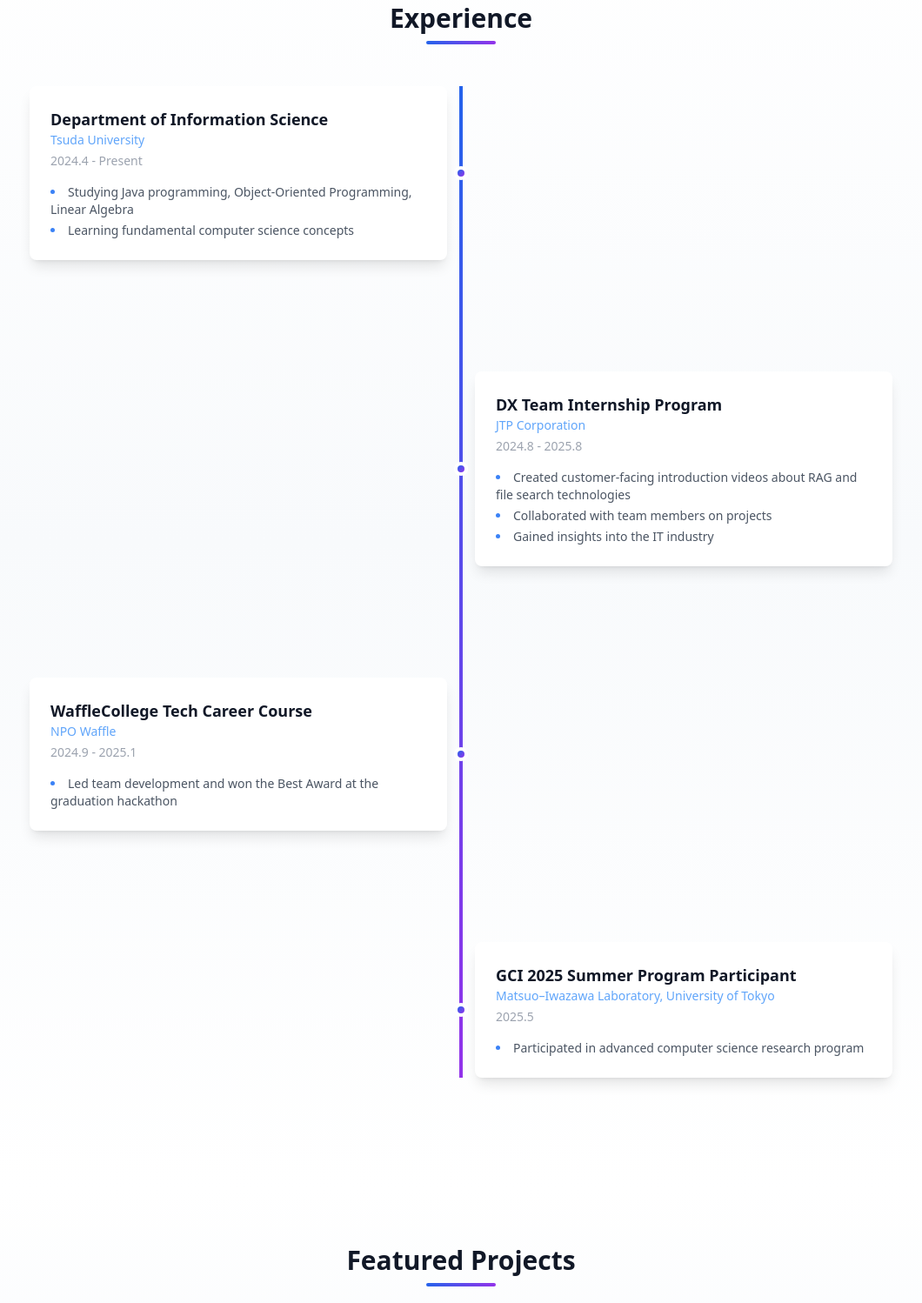
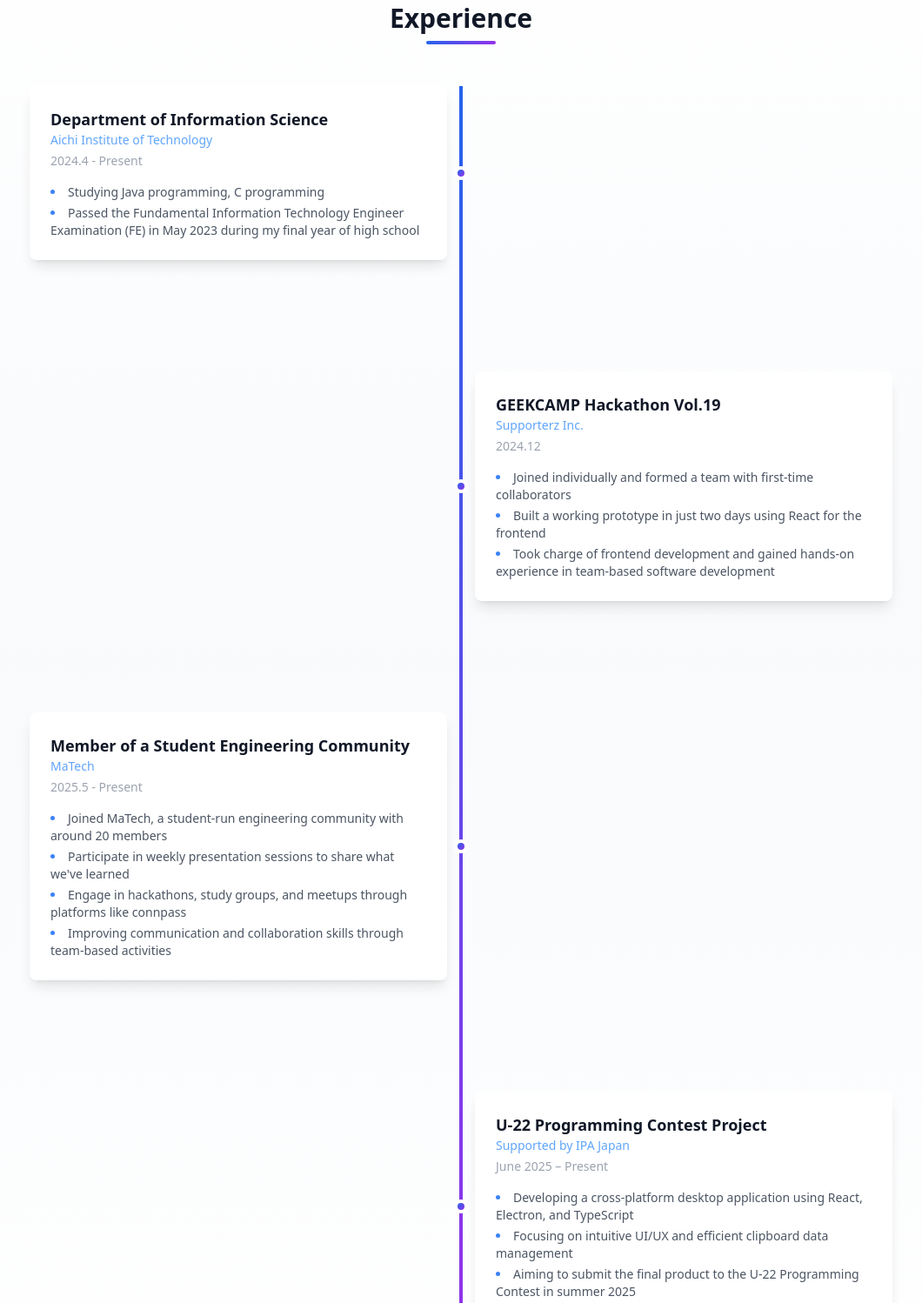
Before and after one commit to kopo-k/my-portfolio, an Astro site: page / in a window 1280 px wide. Shown: the part 1558-3056 px from the top of the page at 87% size, without its empty margins (110-1170 px from the left). Built offline with nearby package versions, Linux system fonts and the light colour scheme; Astro itself is replaced by a stand-in of ours; no server answers.

Commit message:
fix: experienceのダミーテキストを修正

```diff
--- a/src/components/Experience.astro
+++ b/src/components/Experience.astro
@@ -2,39 +2,46 @@
 const experienceItems = [
   {
     title: "Department of Information Science",
-    org: "Tsuda University",
+    org: "Aichi Institute of Technology",
     period: "2024.4 - Present",
     details: [
-      "Studying Java programming, Object-Oriented Programming, Linear Algebra",
-      "Learning fundamental computer science concepts"
+      "Studying Java programming, C programming",
+      "Passed the Fundamental Information Technology Engineer Examination (FE) in May 2023 during my final year of high school"
     ],
   },
   {
-    title: "DX Team Internship Program",
-    org: "JTP Corporation",
-    period: "2024.8 - 2025.8",
+    title: "GEEKCAMP Hackathon Vol.19",
+    org: "Supporterz Inc.",
+    period: "2024.12",
     details: [
-      "Created customer-facing introduction videos about RAG and file search technologies",
-      "Collaborated with team members on projects",
-      "Gained insights into the IT industry"
+      "Joined individually and formed a team with first-time collaborators",
+      "Built a working prototype in just two days using React for the frontend",
+      "Took charge of frontend development and gained hands-on experience in team-based software development",
     ],
   },
   {
-    title: "WaffleCollege Tech Career Course",
-    org: "NPO Waffle",
-    period: "2024.9 - 2025.1",
-    details: [
-      "Led team development and won the Best Award at the graduation hackathon"
+  title: "Member of a Student Engineering Community",
+  org: "MaTech",
+  period: "2025.5 - Present",
+  details: [
+      "Joined MaTech, a student-run engineering community with around 20 members",
+      "Participate in weekly presentation sessions to share what we've learned",
+      "Engage in hackathons, study groups, and meetups through platforms like connpass",
+      "Improving communication and collaboration skills through team-based activities"
     ],
   },
+
   {
-    title: "GCI 2025 Summer Program Participant",
-    org: "Matsuo–Iwazawa Laboratory, University of Tokyo",
-    period: "2025.5",
+    title: "U-22 Programming Contest Project",
+    org: "Supported by IPA Japan",
+    period: "June 2025 – Present",
     details: [
-      "Participated in advanced computer science research program"
-    ],
-  },
+      "Developing a cross-platform desktop application using React, Electron, and TypeScript",
+      "Focusing on intuitive UI/UX and efficient clipboard data management",
+      "Aiming to submit the final product to the U-22 Programming Contest in summer 2025"
+    ]
+  }
+
 ];
 ---
 
```
